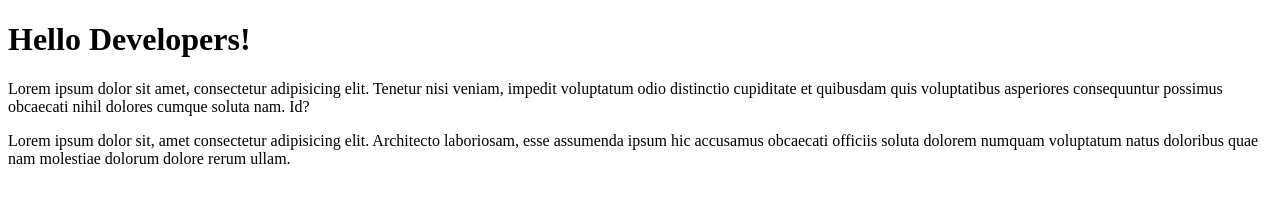
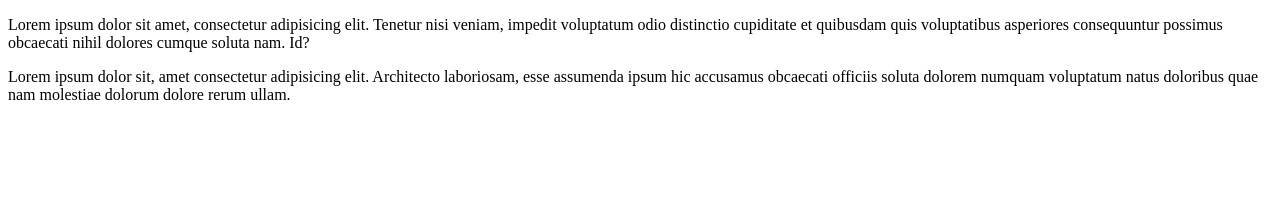
Before and after one commit to noaman93/github-deployment-tutoral, a plain HTML site: page index.html in a window 1280 px wide. Drawn offline with Linux system fonts and the light colour scheme.

Commit message:
added css file

```diff
--- a/index.html
+++ b/index.html
@@ -7,7 +7,6 @@
     <title>Github</title>
   </head>
   <body>
-    <h1>Hello Developers!</h1>
     <p>
       Lorem ipsum dolor sit amet, consectetur adipisicing elit. Tenetur nisi
       veniam, impedit voluptatum odio distinctio cupiditate et quibusdam quis
```
Also changed, not shown: styles.css (added).
